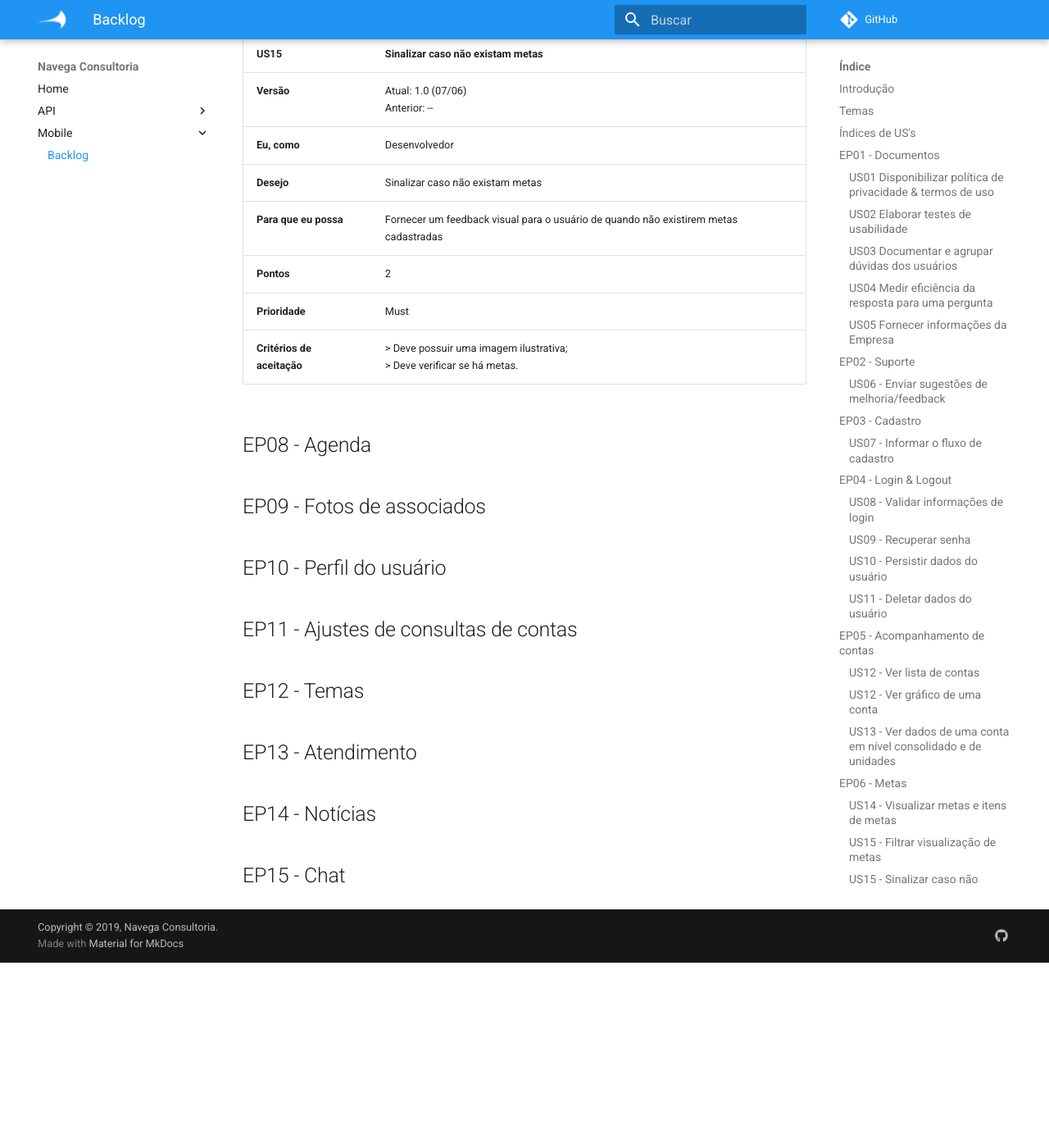
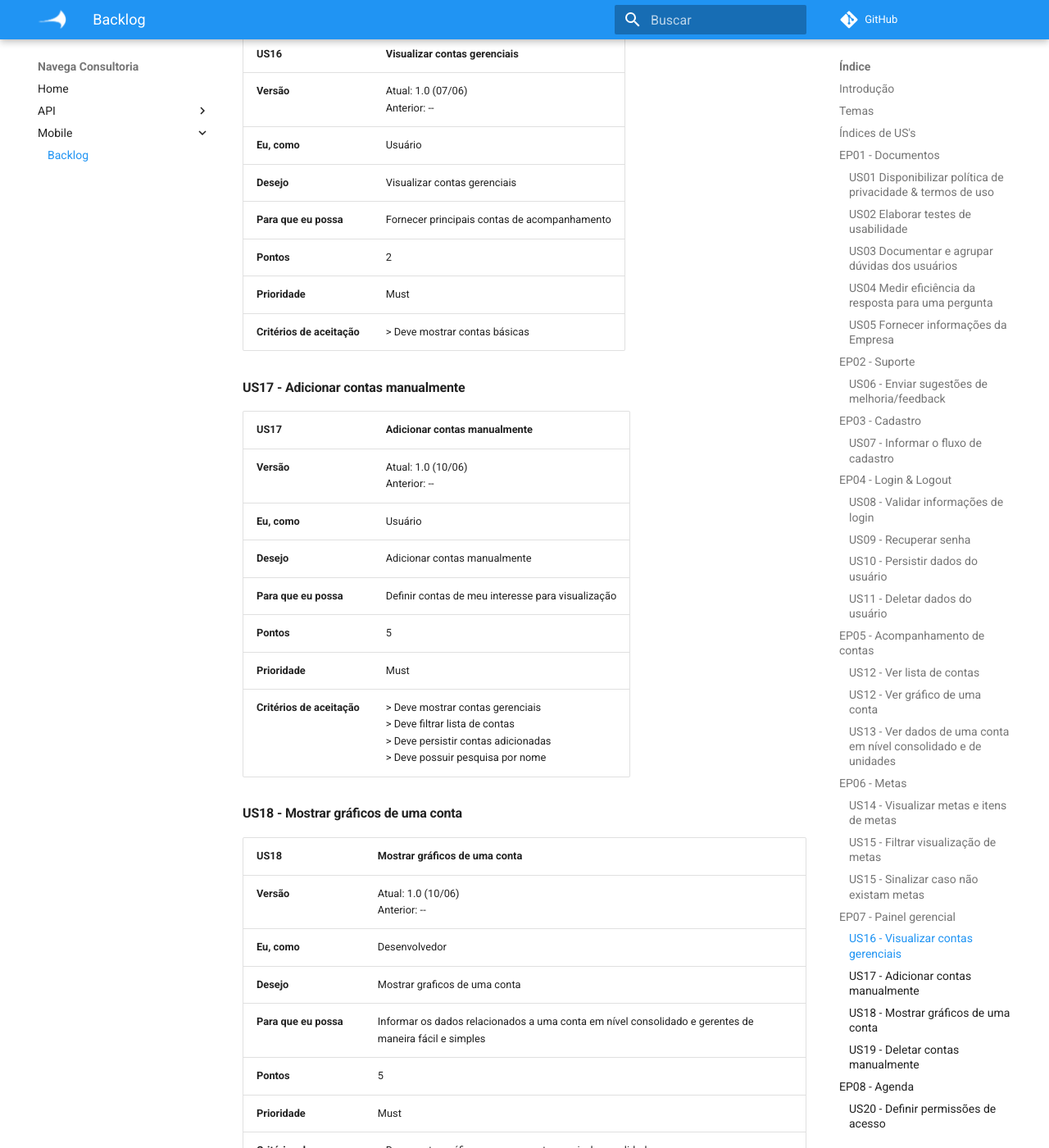
Before and after one commit to NavegaSistemas/Documentacao, an MkDocs documentation site: the page built from docs/Mobile/backlog.md, in a window 1280 px wide and 1400 px high, scrolled down 10492 px. Shown: the whole window at 82% size. Built offline with MkDocs 1.6.1 and Material for MkDocs 9.7.7, drawn with Linux system fonts in a browser that asks for light colours; before the commit the page ends 11666 px from its top, so only the background shows below that; some of the changed text lies outside the part shown.

Commit message:
Adicionado novas estorias de usuario

```diff
--- a/docs/Mobile/backlog.md
+++ b/docs/Mobile/backlog.md
@@ -236,19 +236,68 @@ Em termos gerais, o Product BackLog é uma listagem de todos os afazeres pendent
 
 ## EP07 - Painel gerencial
 
-#### US15 - Sinalizar caso não existam metas
+#### US16 - Visualizar contas gerenciais
 
-| **US15** | **Sinalizar caso não existam metas**|
+| **US16** | **Visualizar contas gerenciais**|
 |--|--|
 | **Versão**| Atual: 1.0 (07/06) <br> Anterior: --|
-| **Eu, como** | Desenvolvedor |
-|**Desejo** | Sinalizar caso não existam metas |
-| **Para que eu possa** | Fornecer um feedback visual para o usuário de quando não existirem metas cadastradas  |
+| **Eu, como** | Usuário |
+|**Desejo** | Visualizar contas gerenciais |
+| **Para que eu possa** | Fornecer principais contas de acompanhamento  |
 | **Pontos** | 2 |
 | **Prioridade** | Must |
-| **Critérios de aceitação** | > Deve possuir uma imagem ilustrativa; <br> > Deve verificar se há metas. |
+| **Critérios de aceitação** | > Deve mostrar contas básicas |
+
+#### US17 - Adicionar contas manualmente
+
+| **US17** | **Adicionar contas manualmente**|
+|--|--|
+| **Versão**| Atual: 1.0 (10/06) <br> Anterior: --|
+| **Eu, como** | Usuário |
+|**Desejo** | Adicionar contas manualmente |
+| **Para que eu possa** | Definir contas de meu interesse para visualização  |
+| **Pontos** | 5 |
+| **Prioridade** | Must |
+| **Critérios de aceitação** | > Deve mostrar contas gerenciais <br> > Deve filtrar lista de contas <br> > Deve persistir contas adicionadas <br> > Deve possuir pesquisa por nome |
+
+#### US18 - Mostrar gráficos de uma conta
+
+| **US18** | **Mostrar gráficos de uma conta**|
+|--|--|
+| **Versão**| Atual: 1.0 (10/06) <br> Anterior: --|
+| **Eu, como** | Desenvolvedor |
+|**Desejo** | Mostrar graficos de uma conta |
+| **Para que eu possa** | Informar os dados relacionados a uma conta em nível consolidado e gerentes de maneira fácil e simples |
+| **Pontos** | 5 |
+| **Prioridade** | Must |
+| **Critérios de aceitação** | > Deve contar gráfico para uma conta em nivel consolidado <br> > Deve mostrar participação de unidades e gerentes <br> > Deve possuir cores |
+
+#### US19 - Deletar contas manualmente
+
+| **US19** | **Deletar contas manualmente**|
+|--|--|
+| **Versão**| Atual: 1.0 (10/06) <br> Anterior: --|
+| **Eu, como** | Usuário |
+|**Desejo** | Deletar contas manualmente |
+| **Para que eu possa** | Ter controle de quais contas gostaria que fossem padrão  |
+| **Pontos** | 3 |
+| **Prioridade** | Must |
+| **Critérios de aceitação** | > Deve apagar uma conta da lista do painel gerencial <br> Deve persistir os dados de contas em um banco local <br> Pedir confirmação de deleção  |
 
 ## EP08 - Agenda
+
+#### US20 - Definir permissões de acesso
+
+| **US20** | **Definir permissões de acesso**|
+|--|--|
+| **Versão**| Atual: 1.0 (10/06) <br> Anterior: --|
+| **Eu, como** | Desenvolvedor |
+|**Desejo** | Definir permissões de acesso |
+| **Para que eu possa** | Apenas usuários com permissão acessem as agendas gerenciais  |
+| **Pontos** | 3 |
+| **Prioridade** | Must |
+| **Critérios de aceitação** | > Deve dar acesso total as  |
+
 
 ## EP09 - Fotos de associados
 
```
